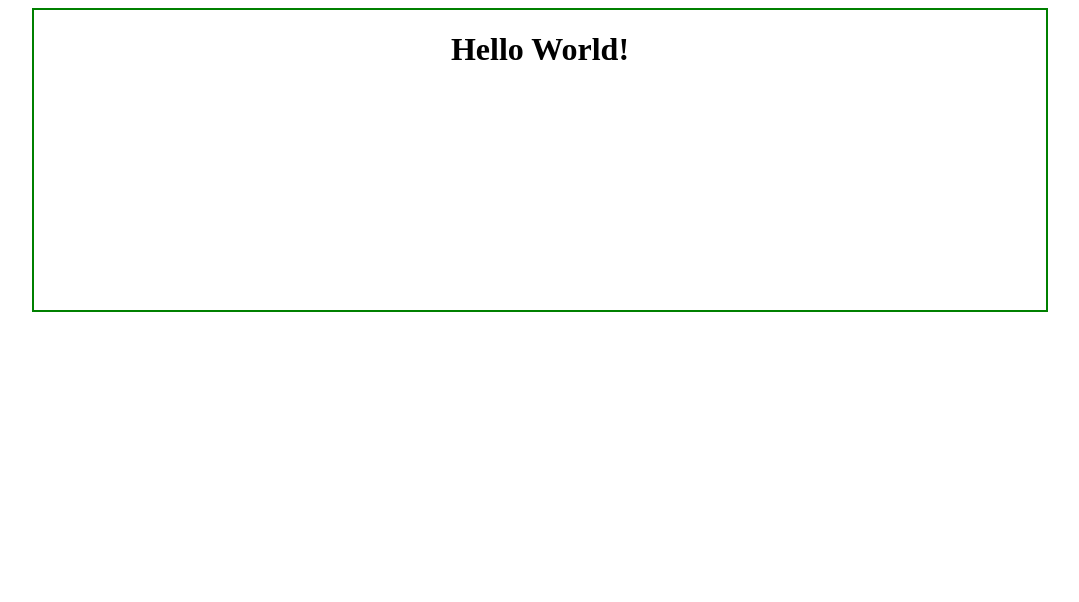
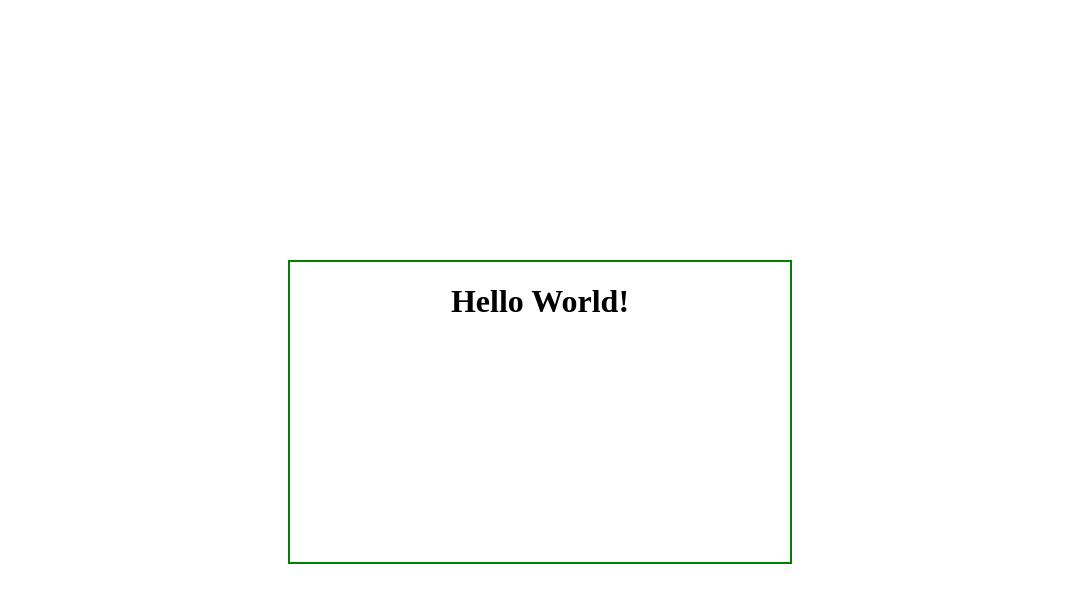
Before and after one commit to philipforsberg/portfolio, a plain HTML site: page index.html in a window 1280 px wide. Shown: the whole page, without its empty margins (100-1179 px from the left). Drawn offline with Linux system fonts and the light colour scheme.

Commit message:
flexbox used for centering

```diff
--- a/css/style.css
+++ b/css/style.css
@@ -1,10 +1,13 @@
 body {
-  text-align: center;
+  display: flex;
+  justify-content: center;
+  align-items: center;
 }
 
 .outer-box {
   border: 2px solid green;
   height: 300px;
-  margin: 0 auto;
-  width: 80%;
+  margin: 50% auto;
+  min-width: 500px;
+  text-align: center;
 }
```
